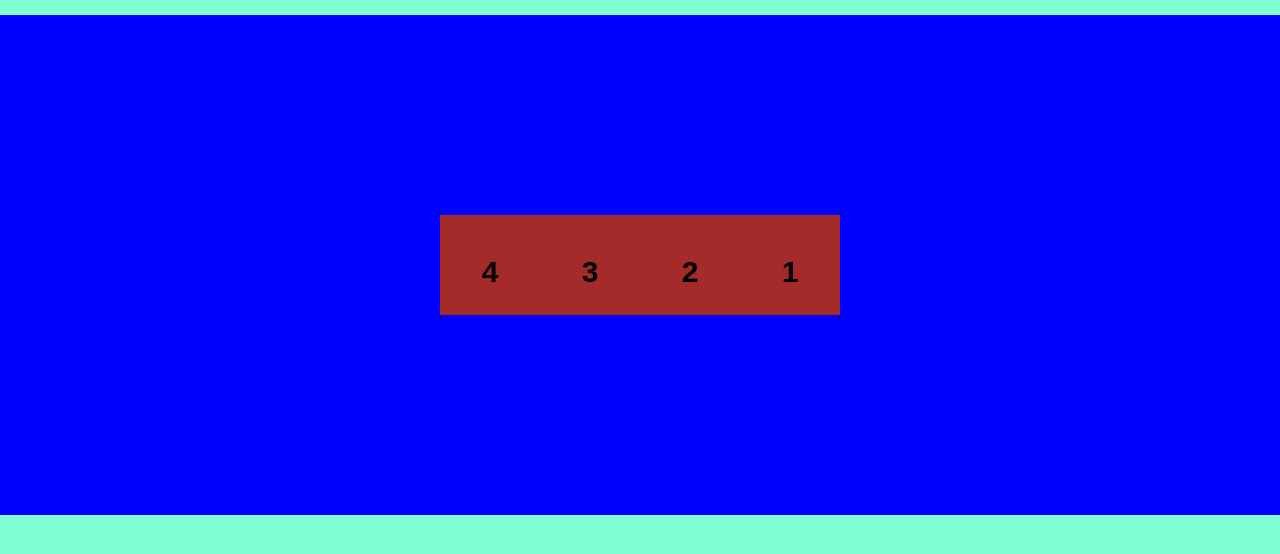
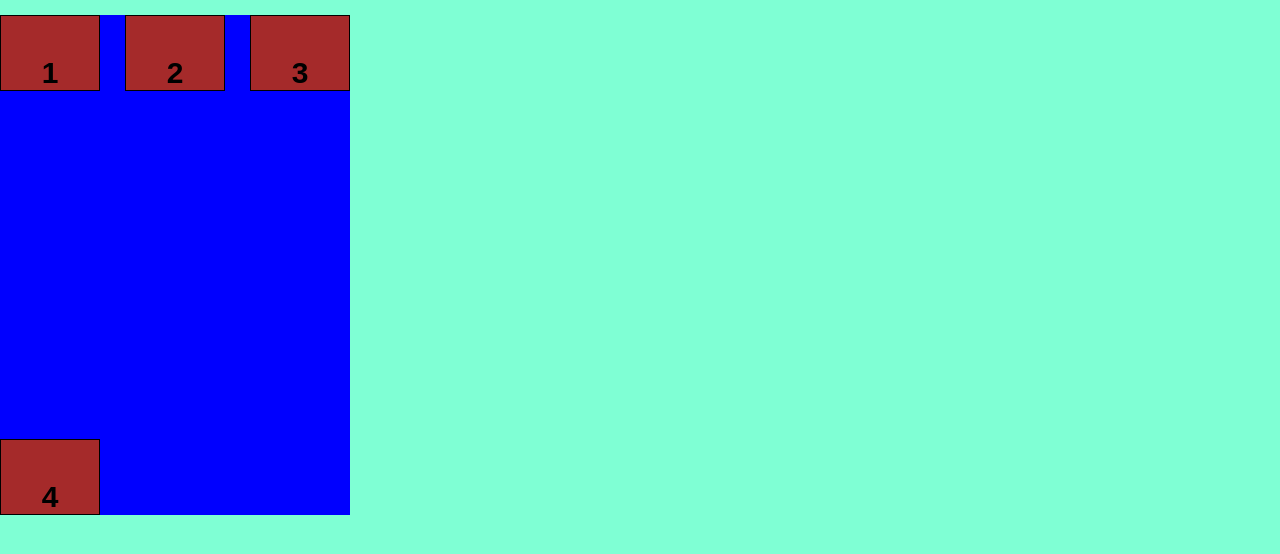
Before and after one commit to ParksoulSliptick/Flexbox, a plain HTML site: page index.html in a window 1280 px wide. Shown: the part 58-612 px from the top of the page. Drawn offline with Linux system fonts and the light colour scheme.

Commit message:
Update style.css

```diff
--- a/style.css
+++ b/style.css
@@ -11,25 +11,44 @@ font-family: sans-serif;
 }
 
 .container {
+    display: flex;
+    flex-wrap: wrap;
+    background-color: blue;
+    width: 350px;
     height: 500px;
-    display: flex;
-    flex-direction: row;
-    background-color: blue;
+    align-content: normal;
+    align-content: flex-start;
+    align-content: flex-end;
+    align-content: center;
+    align-content: space-around;
+    align-content: space-between;
+    align-content: space-evenly;
+    align-content: stretch;
+
+
+    align-content: space-between;
     justify-content: space-between;
+
+
+
+    /*flex-direction: row;*/
+    /*justify-content: space-between;
     align-items: baseline;
     justify-content: center;
     align-items: center;
-    flex-direction: row-reverse;
+    flex-direction: row-reverse;*/
+
 }
 
 .item{
     width: 100px;
-    height: 100px;
+   /*height: 100px;*/
     background-color: antiquewhite;
     text-align: center;
     font-size: 30px;
     font-weight: bold;
     padding-top: 40px;
+    border: 1px solid black;
 }
 
 .item:nth-child(1) {
@@ -41,9 +60,29 @@ background-color: brown;
 }
 
 .item:nth-child(3) {
- background-color: brown;
+background-color: brown;
 }
 
 .item:nth-child(4) {
 background-color: brown;
 }
+
+.item:nth-child(5) {
+background-color: brown;
+}
+
+.item:nth-child(6) {
+background-color: brown;
+}
+
+.item:nth-child(7) {
+background-color: brown;
+}
+
+.item:nth-child(8) {
+background-color: brown;
+}
+
+.item:nth-child(9) {
+    background-color: brown;
+    }
```
